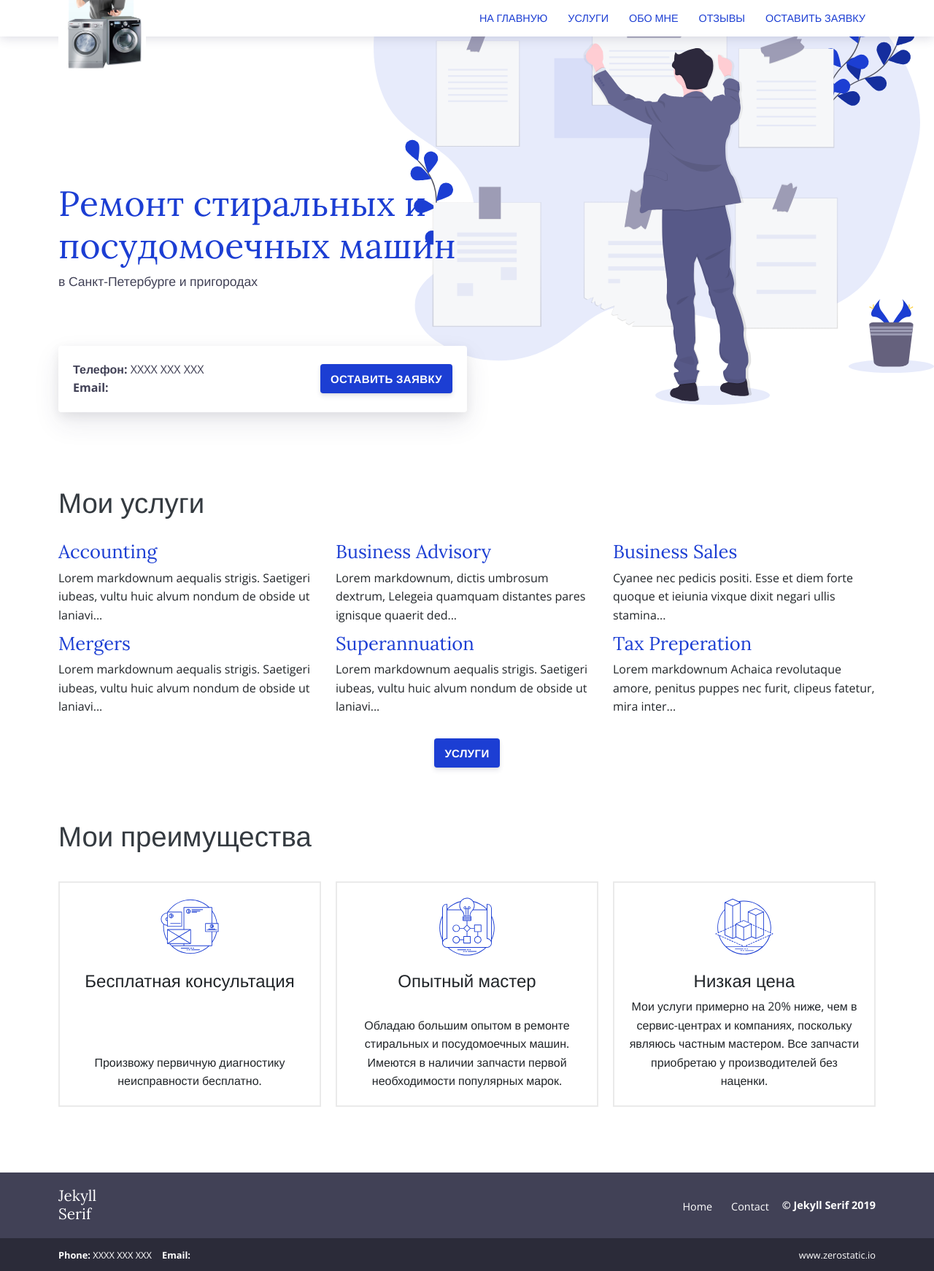
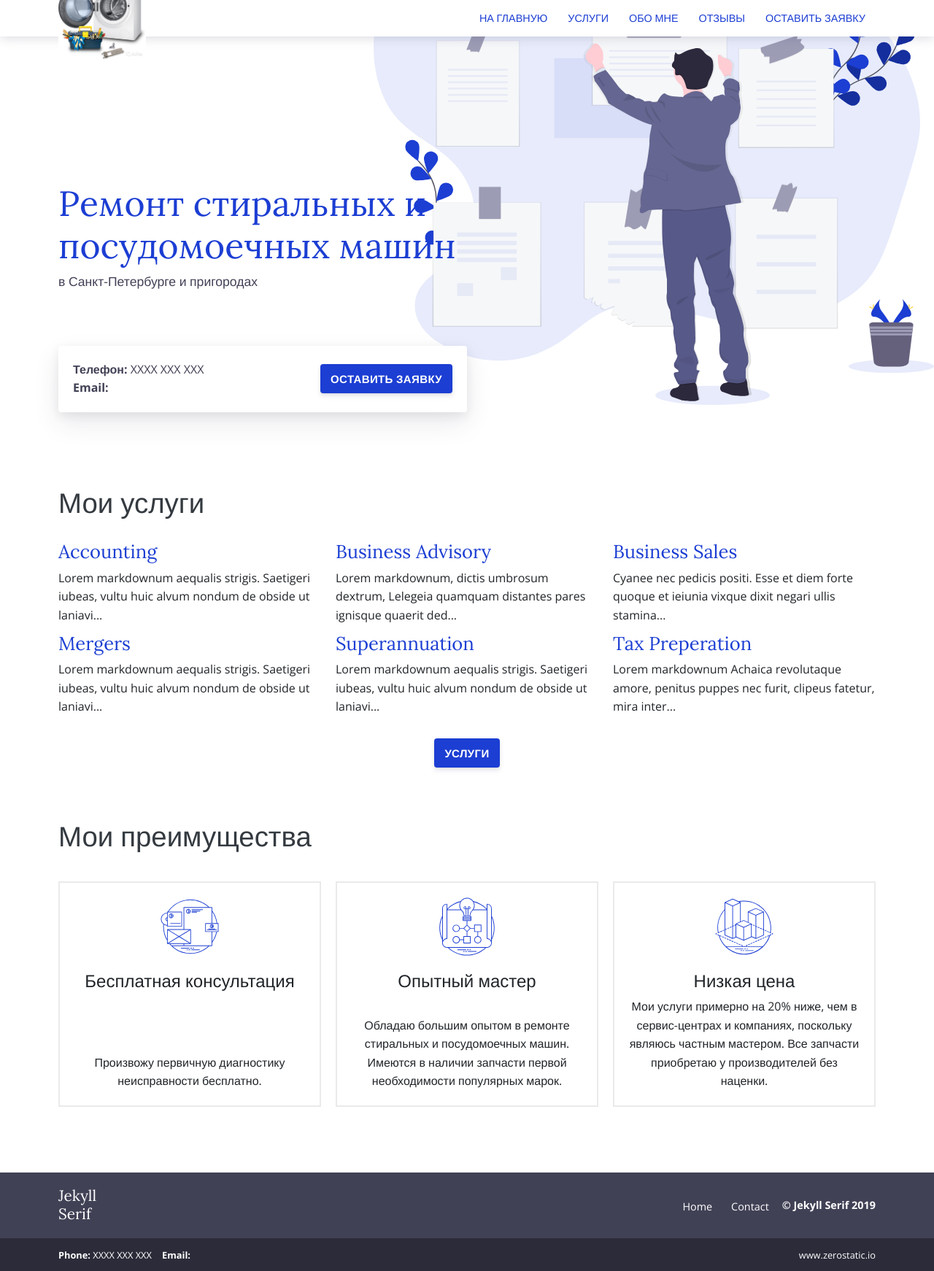
Before and after one commit to fedorsma/fedorsma.github.io, a Jekyll site: the page built from index.html, in a window 1280 px wide. Shown: the whole page at 73% size. Built offline with Jekyll 4.4.1, drawn with Linux system fonts in a browser that asks for light colours.

Commit message:
Update header.html

```diff
--- a/_includes/header.html
+++ b/_includes/header.html
@@ -1,7 +1,7 @@
 <div class='header {{include.headerClass}}'>
   <div class="container">
     <div class="logo">
-      <a href="{{site.baseurl}}/"><img alt="Figurit Homepage" src="{{site.baseurl}}/assets/images/logo2.jpg" /></a>
+      <a href="{{site.baseurl}}/"><img alt="Figurit Homepage" src="{{site.baseurl}}/assets/images/logo3.jpg" /></a>
     </div>
     <div class="logo-mobile">
       <a href="{{site.baseurl}}/"><img alt="Figurit Homepage" src="{{site.baseurl}}/assets/images/logo-mobile.svg" /></a>
```
